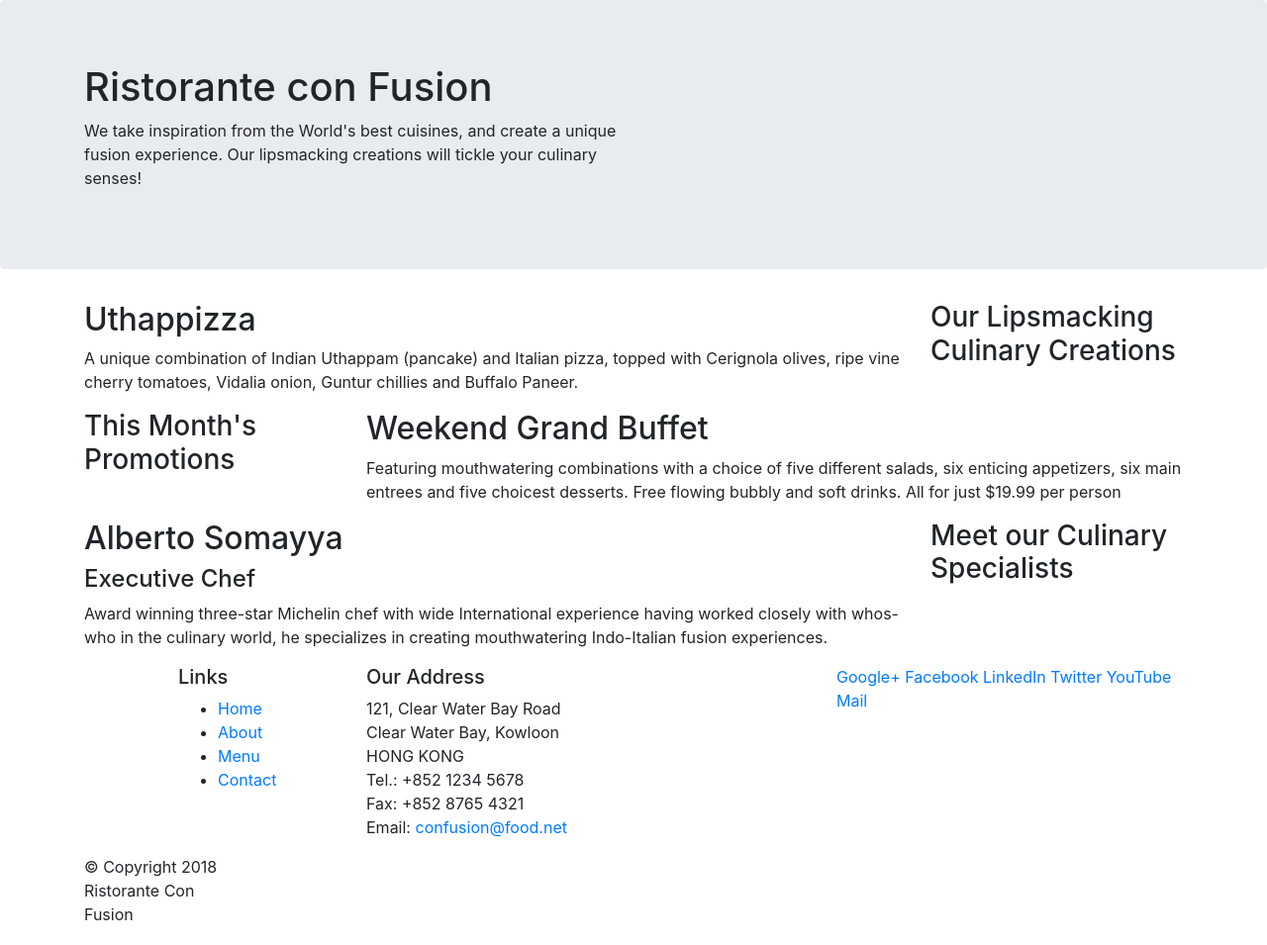
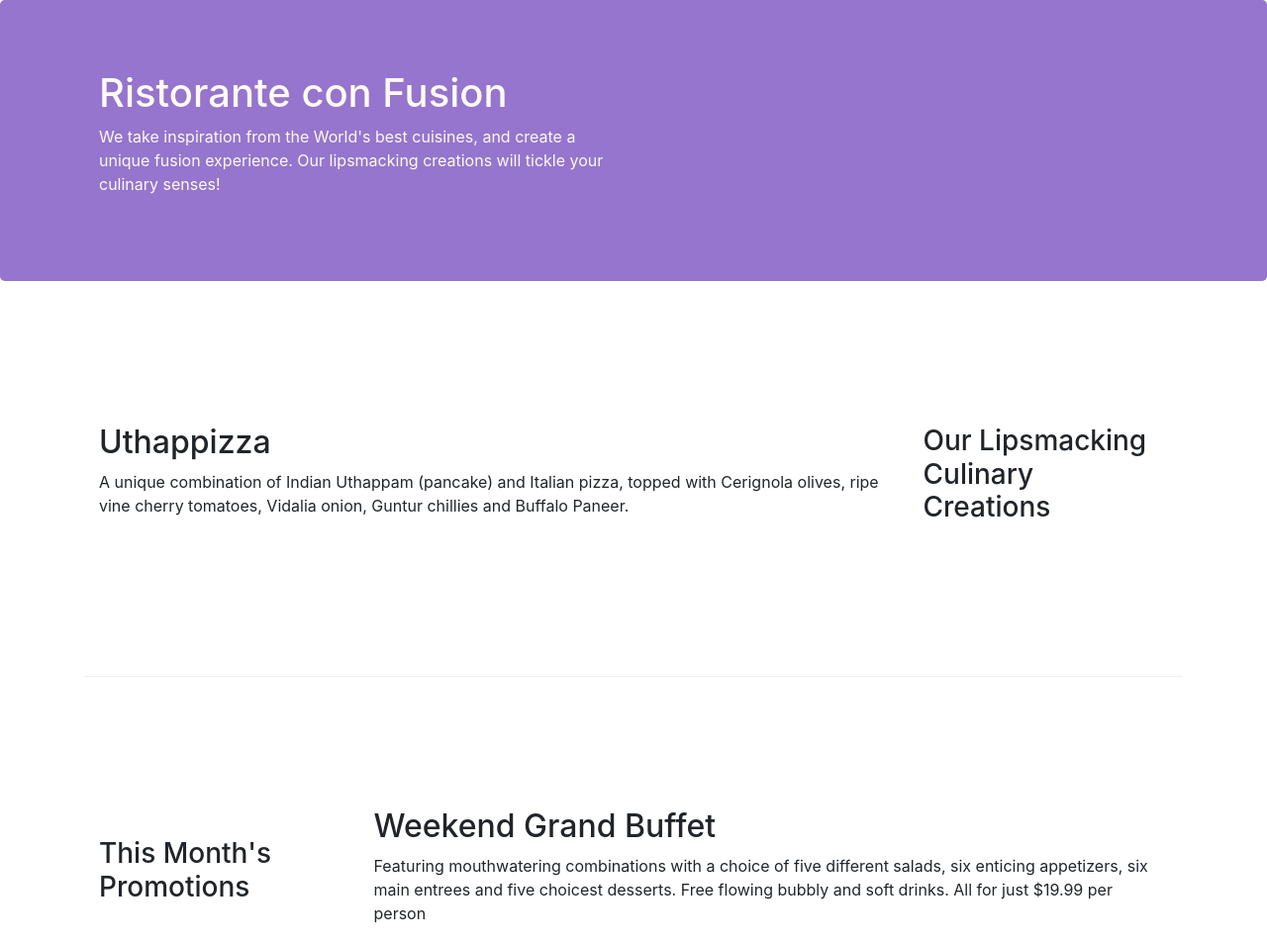
Before and after one commit to irynakoval03/bootstrap, a website: page index.html in a window 1280 px wide. Shown: the top 955 px of the page at 99% size. Drawn offline with nearby package versions, Linux system fonts and the light colour scheme.

Commit message:
Bootstrap Grid Part 2

```diff
--- /dev/null
+++ b/css/styles.css
@@ -0,0 +1,30 @@
+.row-header {
+  margin: 0px auto;
+  padding: 0px;
+}
+
+.row-content {
+  margin: 0px auto;
+  padding: 50px 0px 50px 0px;
+  border-bottom: 1px ridge;
+  min-height: 400px;
+}
+
+.footer {
+  background-color: #d1c4e9;
+  margin: 0px auto;
+  padding: 20px 0px 20px 0px;
+}
+
+.jumbotron {
+  padding: 70px 30px 70px 30px;
+  margin: 0px auto;
+  background: #9575cd;
+  color: floralwhite;
+}
+
+.address {
+  font-size: 80%;
+  margin: 0px;
+  color: #0f0f0f;
+}
--- a/index.html
+++ b/index.html
@@ -9,6 +9,7 @@
 
     <!-- Bootstrap CSS -->
     <link rel="stylesheet" href="node_modules/bootstrap/dist/css/bootstrap.min.css">
+    <link href="css/styles.css" rel="stylesheet">
     <title>Ristorante Con Fusion</title>
 </head>
 
@@ -16,7 +17,7 @@
 
     <header class="jumbotron">
         <div class="container">
-            <div class="row">
+            <div class="row row-header">
                 <div class="col-12 col-sm-6">
                     <h1>Ristorante con Fusion</h1>
                     <p>We take inspiration from the World's best cuisines, and create a unique fusion experience. Our lipsmacking creations will tickle your culinary senses!</p>
@@ -28,7 +29,7 @@
     </header>
 
     <div class="container">
-        <div class="row">
+        <div class="row row-content align-items-center">
             <div class="col-12 col-sm-4 order-sm-last col-md-3">
                 <h3>Our Lipsmacking Culinary Creations</h3>
             </div>
@@ -39,7 +40,7 @@
         </div>
 
 
-        <div class="row">
+        <div class="row row-content align-items-center">
             <div class="col-12 col-sm-4  col-md-3">
                 <h3>This Month's Promotions</h3>
             </div>
@@ -49,7 +50,7 @@
             </div>
         </div>
 
-        <div class="row">
+        <div class="row row-content align-items-center">
             <div class="col-12 col-sm-4 order-sm-last col-md-3">
                 <h3>Meet our Culinary Specialists</h3>
             </div>
@@ -61,12 +62,12 @@
         </div>
     </div>
 
-    <footer>
+    <footer class="footer">
         <div class="container">
             <div class="row">
                 <div class="col-4 offset-1 col-sm-2">
                     <h5>Links</h5>
-                    <ul>
+                    <ul class="list-unstyled">
                         <li><a href="#">Home</a></li>
                         <li><a href="#">About</a></li>
                         <li><a href="#">Menu</a></li>
@@ -85,7 +86,7 @@
 		           </address>
                 </div>
                 <div class="col-12 col-sm-4">
-                    <div>
+                    <div class="text-center>
                         <a href="http://google.com/+">Google+</a>
                         <a href="http://www.facebook.com/profile.php?id=">Facebook</a>
                         <a href="http://www.linkedin.com/in/">LinkedIn</a>
@@ -95,7 +96,7 @@
                     </div>
                 </div>
            </div>
-           <div class="row">
+           <div class="row justify-content-center">
                 <div class="col-auto col-sm-2">
                     <p>© Copyright 2018 Ristorante Con Fusion</p>
                 </div>
```
